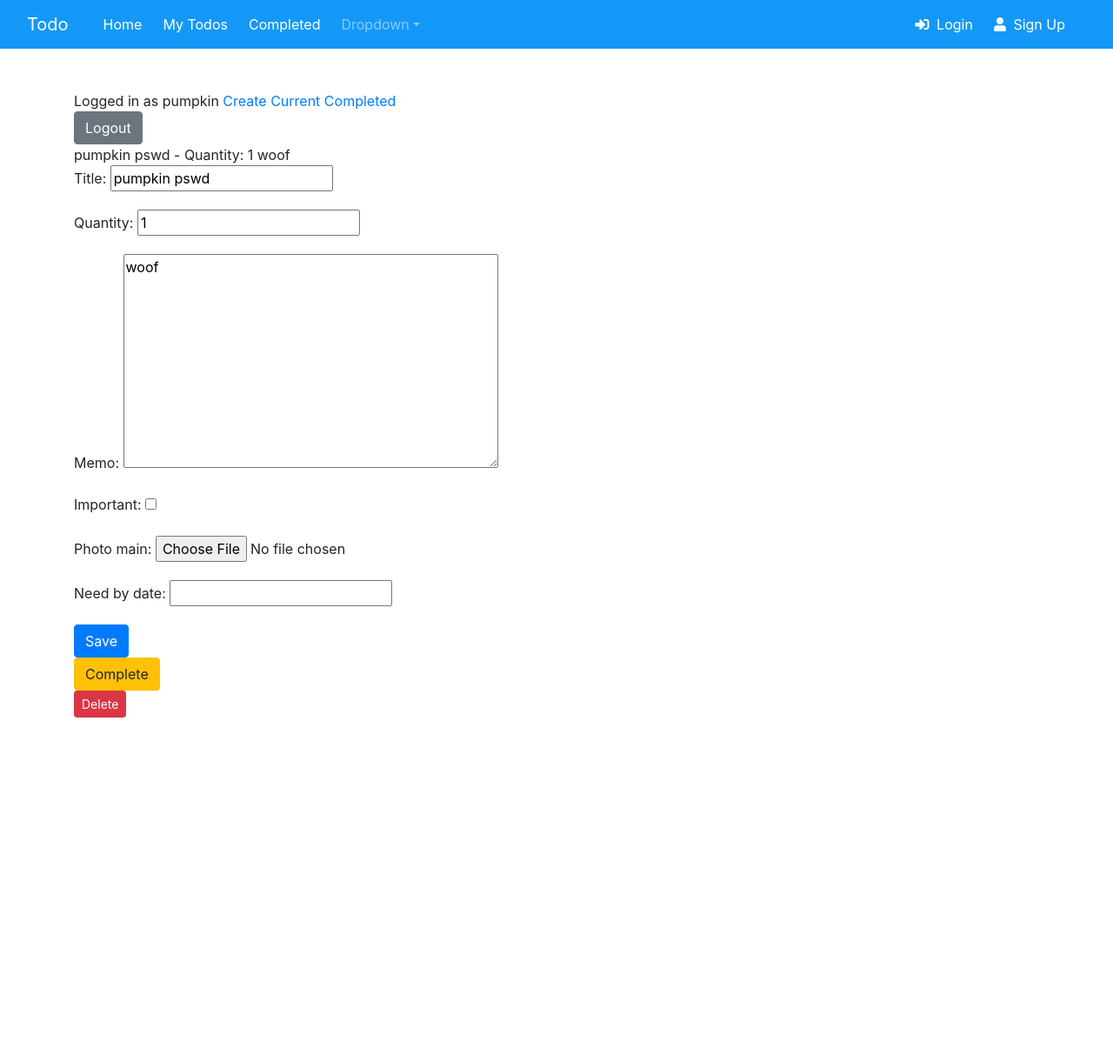
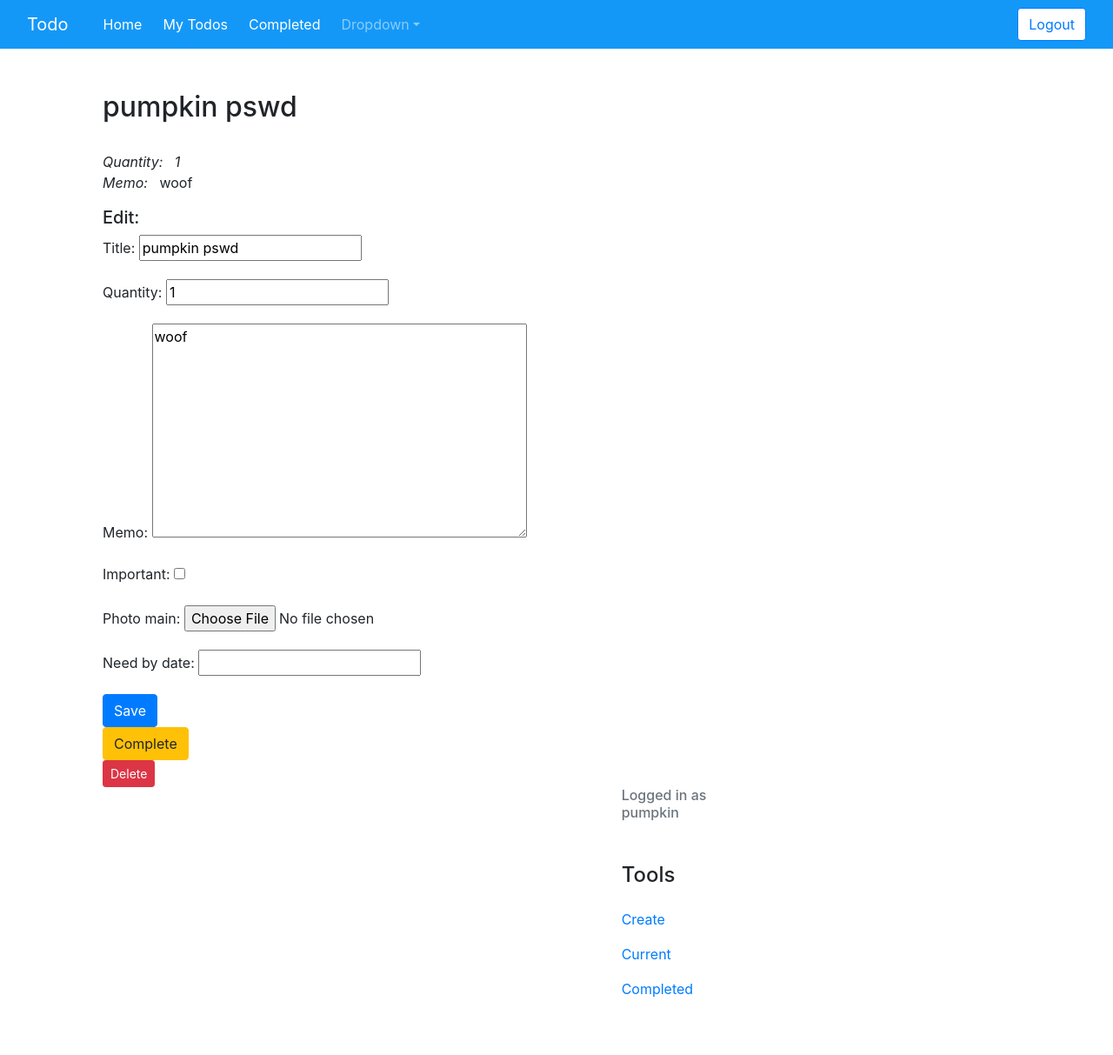
Before and after one commit to CodeByLine/todowoo, a Django app: page /todo/23 in a window 1280 px wide. Shown: the whole page at 87% size. Before the commit the page ends 825 px from the top, so only its background shows below. Run offline with Django 3.2, Linux system fonts and the light colour scheme; a user stored in the database is signed in; data comes from the database, SQL or seed files in the repository; both versions use the stored data as it was after the commit; some libraries are stand-ins or nearby versions.

Commit message:
added bootstrap

```diff
--- /dev/null
+++ b/todo/templates/partials/_navbar.html
@@ -0,0 +1,43 @@
+<nav class="navbar navbar-dark" style="background-color:  #1498f7;">
+    <div class="container-fluid">
+
+      <a class="navbar-brand" href="#">Todo</a>
+
+      <ul class="nav navbar-nav d-flex flex-row mr-auto">
+        <li class="nav-item active mx-4"><a href="{% url 'home' %}" class="nav-link" style="color: white;">Home</a></li>
+
+        <li class="nav-item mr-4"><a href="{% url 'currenttodos' %}" class="nav-link" style="color: white;">My Todos</a></li>
+
+        <li class="nav-item mr-4"><a href="{% url 'completed' %}" class="nav-link" style="color: white;">Completed</a></li>
+
+        <li class="nav-item dropdown mr-4">
+          <a class="nav-link dropdown-toggle" href="#" id="navbarDropdown" role="button" data-bs-toggle="dropdown-menu" aria-expanded="false">
+          Dropdown<span class="caret"></span></a>
+          <ul class="dropdown-menu" aria-labelledby="navbarDropdown">
+            <li><a href="{% url 'completed' %}" class="dropdown-item">Page 1-1</a></li>
+            <li><a href="#" class="dropdown-item">Page 1-2</a></li>
+            <li><a href="#" class="dropdown-divider"></a></li>
+            <li><a href="#" class="dropdown-item">Page 1-3</a></li>
+          </ul>
+        </li>
+
+      </ul>
+
+      <ul class="nav navbar-nav navbar-right d-flex flex-row" >
+        <li>
+          {% if user.is_authenticated %}
+          <form action="{% url 'logoutuser' %}" method='POST'>
+              {% csrf_token %}
+              <button class="btn btn-outline-primary bg-white" type='submit'>Logout</button>
+          </form>
+
+          {% else %}
+            <a href="{% url 'loginuser' %}" style="color: white;"><i class="fas fa-sign-in-alt" style="color: white;">&nbsp;</i> Login</a></li>
+
+            <li class="mx-4"><a href="{% url 'signupuser' %}" style="color: white;"><i class="fas fa-user" style="color: white;">&nbsp;</i> Sign Up</a></li>
+
+          {% endif %}
+
+      </ul>
+    </div>
+  </nav>
--- a/todo/templates/todo/base.html
+++ b/todo/templates/todo/base.html
@@ -16,84 +16,32 @@
     </head>
     <body>
 
-      <nav class="navbar navbar-dark" style="background-color:  #1498f7;">
-        <div class="container-fluid">
-
-          <a class="navbar-brand" href="#">Todo</a>
-
-          <ul class="nav navbar-nav d-flex flex-row mr-auto">
-            <li class="nav-item active mx-4"><a href="{% url 'home' %}" class="nav-link" style="color: white;">Home</a></li>
-
-            <li class="nav-item mr-4"><a href="{% url 'currenttodos' %}" class="nav-link" style="color: white;">My Todos</a></li>
-
-            <li class="nav-item mr-4"><a href="{% url 'completed' %}" class="nav-link" style="color: white;">Completed</a></li>
-
-            <li class="nav-item dropdown mr-4">
-              <a class="nav-link dropdown-toggle" href="#" id="navbarDropdown" role="button" data-bs-toggle="dropdown-menu" aria-expanded="false">
-              Dropdown<span class="caret"></span></a>
-              <ul class="dropdown-menu" aria-labelledby="navbarDropdown">
-                <li><a href="{% url 'completed' %}" class="dropdown-item">Page 1-1</a></li>
-                <li><a href="#" class="dropdown-item">Page 1-2</a></li>
-                <li><a href="#" class="dropdown-divider"></a></li>
-                <li><a href="#" class="dropdown-item">Page 1-3</a></li>
-              </ul>
-            </li>
-
-          </ul>
-
-          <ul class="nav navbar-nav navbar-right d-flex flex-row" >
-            <li><a href="{% url 'loginuser' %}" style="color: white;"><i class="fas fa-sign-in-alt" style="color: white;">&nbsp;</i> Login</a></li>
-            <li class="mx-4"><a href="{% url 'signupuser' %}" style="color: white;"><i class="fas fa-user" style="color: white;">&nbsp;</i> Sign Up</a></li>
-
-          </ul>
-        </div>
-      </nav>
+    {% include 'partials/_navbar.html' %}
 
 
+    <div class="container p-5">
+      <div class="row">
 
-                          <!-- <li class="nav-item"
-               {% if user.is_authenticated %}
+        <div class="col-md-9">
+          {% block content %}
 
-                Logged in as {{ user.username }}>
+        </div>
+        {% endblock %}
+        <div class="col-md-3 ml-auto">
+          {% if user.is_authenticated %}
+            <h6 class="text-secondary pb-4"> Logged in as {{ user.username }} </h6>
 
-              <a class="nav-link" href="{% url 'createtodo' %}">Create</a>
-              <a class="nav-link" href="{% url 'currenttodos' %}">Current</a>
-              <a class="nav-link" href="{% url 'completed' %}">Completed</a>
-
-              {% endif %}
-
-                </a>
-              </li> -->
+          <h4 class="my-4">Tools</h4>
+          <p><a href="{% url 'createtodo' %}">Create</a></p>
+          <p><a href="{% url 'currenttodos' %}">Current</a></p>
+          <p><a href="{% url 'completed' %}">Completed</a></p>
+          {% endif %}
+        </div>
+      </div>
+    </div>
 
 
-
-  <div class="container mt-5">
-
-  {% if user.is_authenticated %}
-
-      Logged in as {{ user.username }}
-
-  <a href="{% url 'createtodo' %}">Create</a>
-  <a href="{% url 'currenttodos' %}">Current</a>
-  <a href="{% url 'completed' %}">Completed</a>
-
-
-  <form action="{% url 'logoutuser' %}" method='POST'>
-      {% csrf_token %}
-      <button class="btn btn-secondary" type='submit'>Logout</button>
-  </form>
-
-  {% else %}
-      <a href="{% url 'signupuser' %}">Sign Up   </a>
-      <a href="{% url 'loginuser' %}" >Log In</a>
-
-  {% endif %}
-
-
-    {% block content %}
-    {% endblock %}
 </div>
-
 <script src="" async defer></script>
 </body>
 </html>
--- a/todo/templates/todo/completedtodos.html
+++ b/todo/templates/todo/completedtodos.html
@@ -1,7 +1,7 @@
 {% extends 'todo/base.html' %}
 
 {% block content %}
-<h1>Completed</h1>
+<h1 class="mb-4">Completed</h1>
 
 <ul>
     {% for todo in todos %}
@@ -18,4 +18,6 @@
     </li>
     {% endfor %}
 </ul>
+
+</div>
 {% endblock %}
--- a/todo/templates/todo/currenttodos.html
+++ b/todo/templates/todo/currenttodos.html
@@ -1,11 +1,12 @@
 {% extends 'todo/base.html' %}
 
 {% block content %}
-<h1>current todos</h1>
+
+        <h1 class="mb-5">My Todos</h1>
 
     <ul>
         {% for todo in todos %}
-    <li>
+        <li class="mb-2">
             <a href="{% url 'viewtodo' todo.id %}">
             {% if todo.important %}<b>{% endif %}{{ todo.title }}{% if todo.important %}</b>{% endif %}
 
@@ -16,4 +17,5 @@
         </li>
         {% endfor %}
     </ul>
+    </div>
 {% endblock %}
--- a/todo/templates/todo/home.html
+++ b/todo/templates/todo/home.html
@@ -2,4 +2,5 @@
 
 {% block content %}
 <h1>Home</h1>
+</div>
 {% endblock %}
--- a/todo/templates/todo/viewtodo.html
+++ b/todo/templates/todo/viewtodo.html
@@ -2,14 +2,18 @@
 
 {% block content %}
 {{ error }}
-{{ todo.title }}  - Quantity: {{ todo.quantity }}
-{{ todo.memo }}
+<h2>{{ todo.title }}</h2>
+<br>
+ <em>Quantity: &nbsp; {{ todo.quantity }}</em>
+ <p><em>Memo:</em> &nbsp; {{ todo.memo }}</p>
+<h5>Edit:</h5>
 
-<form method="POST">
-    {% csrf_token %}
-    {{ form.as_p }}
-    <button class="btn btn-primary"  type="submit">Save</button>
-</form>
+
+    <form method="POST">
+        {% csrf_token %}
+        {{ form.as_p }}
+        <button class="btn btn-primary"  type="submit">Save</button>
+    </form>
 
 <form method="POST" action = "{% url 'completetodo' todo.id %}">
     {% csrf_token %}
```
Also changed, not shown: todo/templates/todo/createtodo.html (+10 -0 lines), todo/templates/todo/loginuser.html (+9 -2 lines), db.sqlite3. Lines whose indentation alone changed are shown as unchanged.
